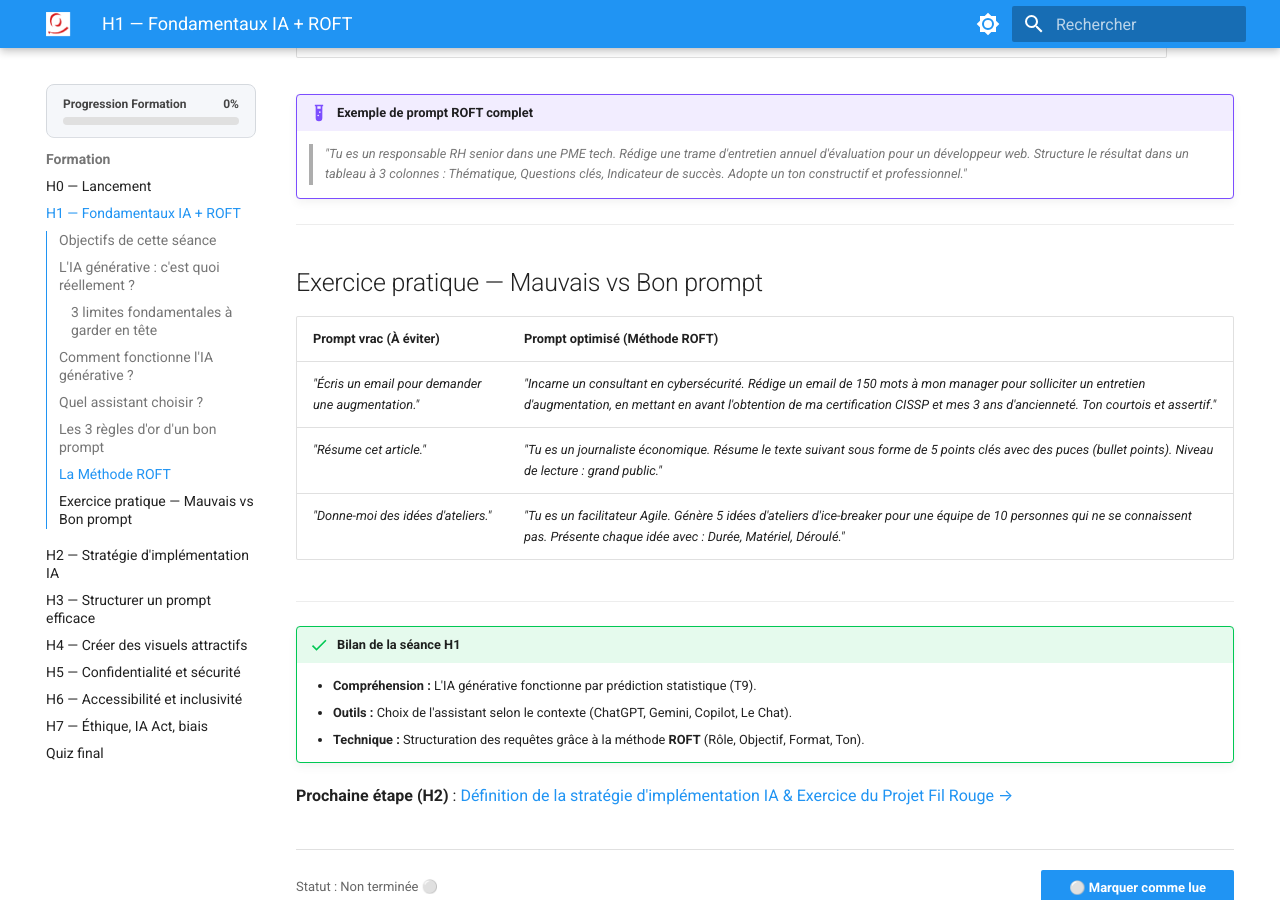
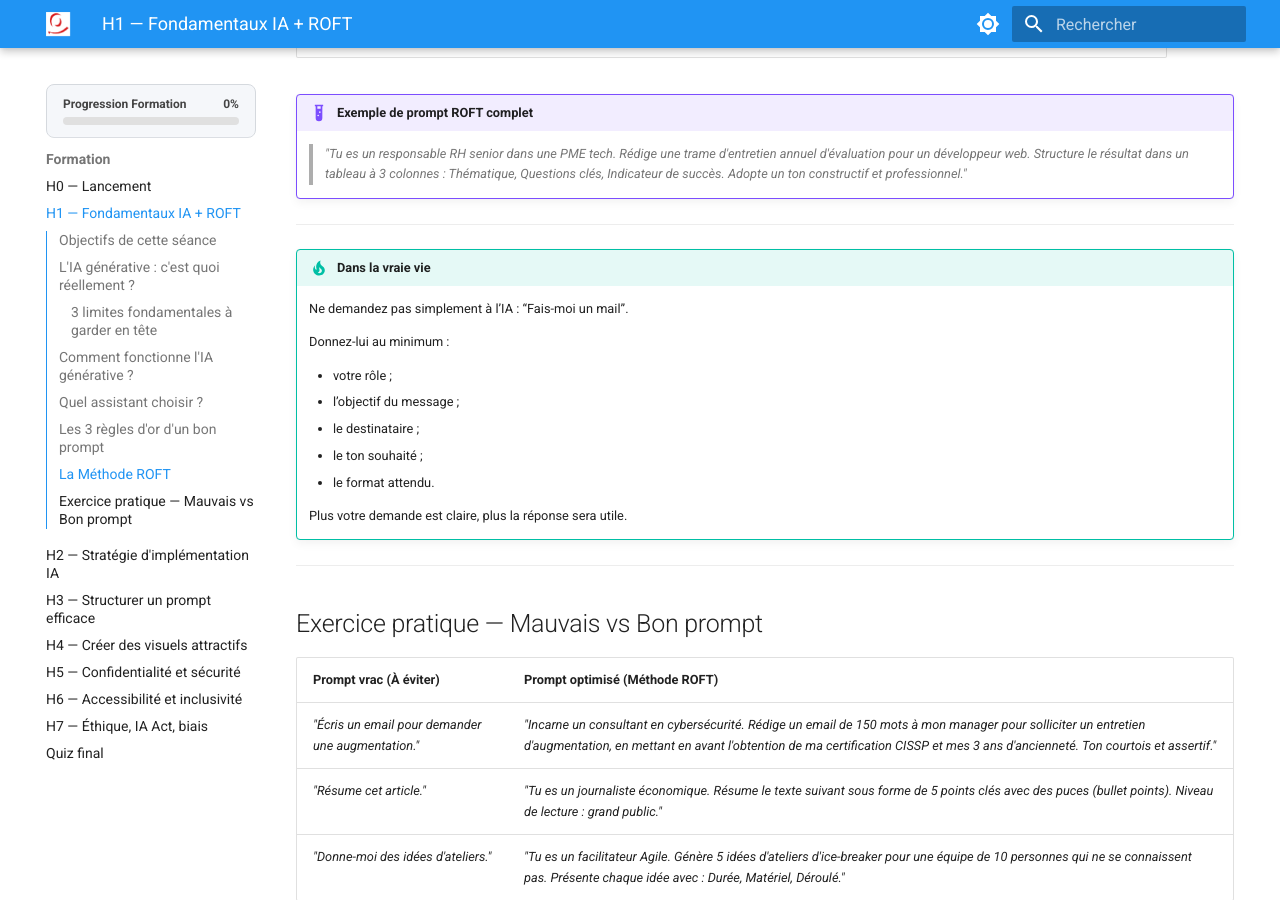
Before and after one commit to pierre-l-hue/wiki-formation-ia, an MkDocs documentation site: the page built from docs/formation/h1.md, in a window 1280 px wide and 900 px high, scrolled down 2752 px. Built offline with MkDocs 1.6.1 and Material for MkDocs 9.7.7, drawn with Linux system fonts in a browser that asks for light colours; some of the changed text lies outside the part shown.

Commit message:
Update h1.md

```diff
--- a/docs/formation/h1.md
+++ b/docs/formation/h1.md
@@ -145,6 +145,21 @@ Pour ne rien oublier lors de la rédaction d'un prompt complexe, utilisez la gri
 
 ---
 
+!!! tip "Dans la vraie vie"
+    Ne demandez pas simplement à l’IA : “Fais-moi un mail”.
+
+    Donnez-lui au minimum :
+
+    - votre rôle ;
+    - l’objectif du message ;
+    - le destinataire ;
+    - le ton souhaité ;
+    - le format attendu.
+
+    Plus votre demande est claire, plus la réponse sera utile.
+
+---
+
 ## Exercice pratique — Mauvais vs Bon prompt
 
 | Prompt vrac (À éviter) | Prompt optimisé (Méthode ROFT) |
```
